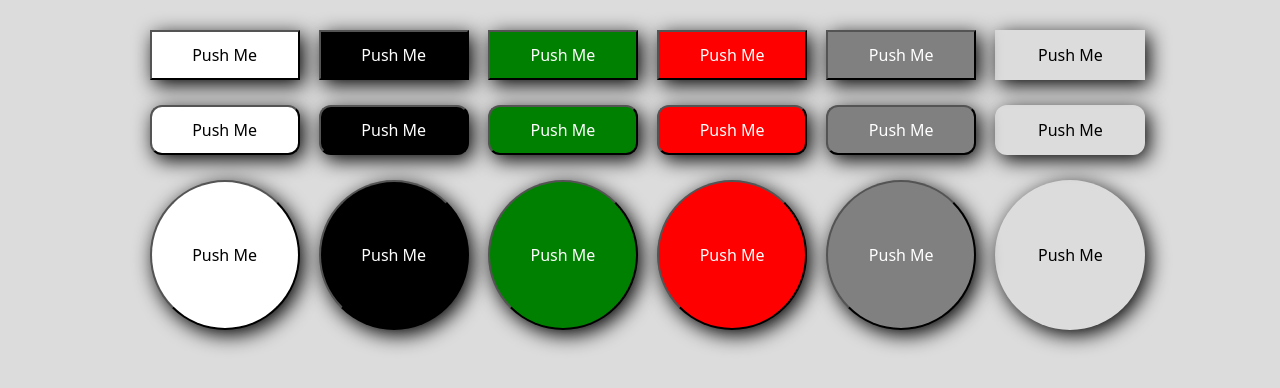
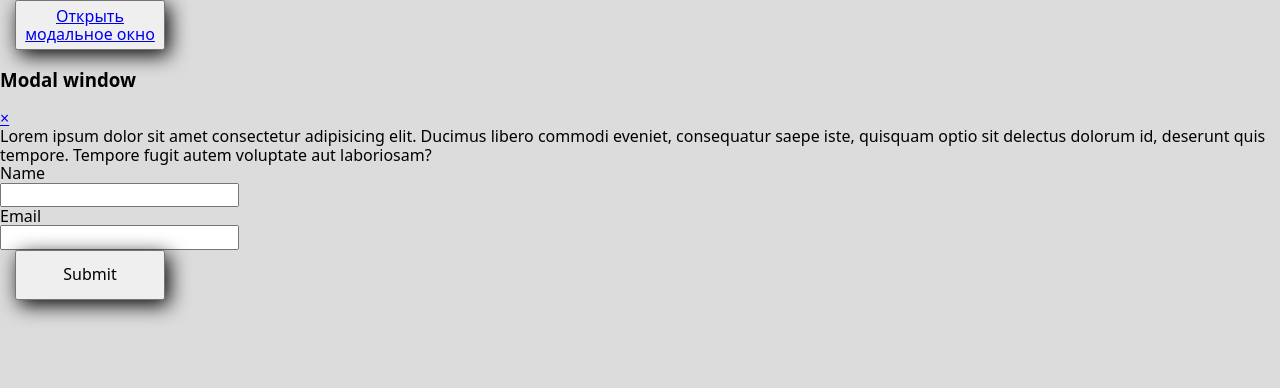
Before and after one commit to Lex1421231/Modal, a plain HTML site: page index.html in a window 1280 px wide. Drawn offline with Linux system fonts and the light colour scheme.

Commit message:
Update index.html

```diff
--- a/index.html
+++ b/index.html
@@ -2,40 +2,50 @@
 <html lang="en">
 
 <head>
-    <meta charset="UTF-8">
+    <meta http-equiv="Content-Type" content="text/html; charset=utf-8" />
     <meta name="viewport" content="width=device-width, initial-scale=1.0">
-    <title>button</title>
+    <title>modal</title>
     <link rel="stylesheet" href="/src/css/modern-normalize.min.css">
     <link rel="stylesheet" href="/src/css/style.css">
 </head>
 
 <body>
-    <section class="contaner__btn">
-        <div class="contaner__btn--square">
-            <button class="btn--white">Push Me</button>
-            <button class="btn--black">Push Me</button>
-            <button class="btn--green">Push Me</button>
-            <button class="btn--red">Push Me</button>
-            <button class="btn--grey">Push Me</button>
-            <button class="btn--transparent">Push Me</button>
-        </div>
-        <div class="contaner__btn--rounded">
-            <button class="btn--white">Push Me</button>
-            <button class="btn--black">Push Me</button>
-            <button class="btn--green">Push Me</button>
-            <button class="btn--red">Push Me</button>
-            <button class="btn--grey">Push Me</button>
-            <button class="btn--transparent">Push Me</button>
-        </div>
-        <div class="contaner__btn--circle">
-            <button class="btn--white">Push Me</button>
-            <button class="btn--black">Push Me</button>
-            <button class="btn--green">Push Me</button>
-            <button class="btn--red">Push Me</button>
-            <button class="btn--grey">Push Me</button>
-            <button class="btn--transparent">Push Me</button>
-        </div>
+    <section class="container">
+        <div class="container">
+            <div class="btn">
+                <button class="btn_open"><a class="btn_text" href="#openModal">Открыть модальное окно</a></button>
+            </div>
+            <div id="openModal" class="modal">
+                <div class="modal-dialog">
+                    <div class="modal-content">
+                        <div class="modal-header">
+                            <h3 class="modal-title">Modal window</h3>
+                            <a href="#close" title="Close" class="close">×</a>
+                        </div>
+                        <div class="modal-body">
+                            Lorem ipsum dolor sit amet consectetur adipisicing elit. Ducimus libero commodi eveniet,
+                            consequatur saepe iste, quisquam optio sit delectus dolorum id, deserunt quis tempore.
+                            Tempore fugit autem voluptate aut laboriosam?
+
+                            <div class="form-group w-100">
+                                <label class="form-group__label" for="input4">Name</label>
+                                <div class="form-group__input">
+                                    <input type="text">
+                                </div>
+                            </div>
+                            <div class="form-group w-100">
+                                <label class="form-group__label" for="input5">Email</label>
+                                <div class="form-group__input">
+                                    <input type="email">
+                                </div>
+                            </div>
+                            <button type="submit" class="button_submit">Submit</button>
+                        </div>
+                    </div>
+                </div>
+            </div>
     </section>
+    <script src="/src/js/app.js"></script>
 </body>
 
 </html>
```
